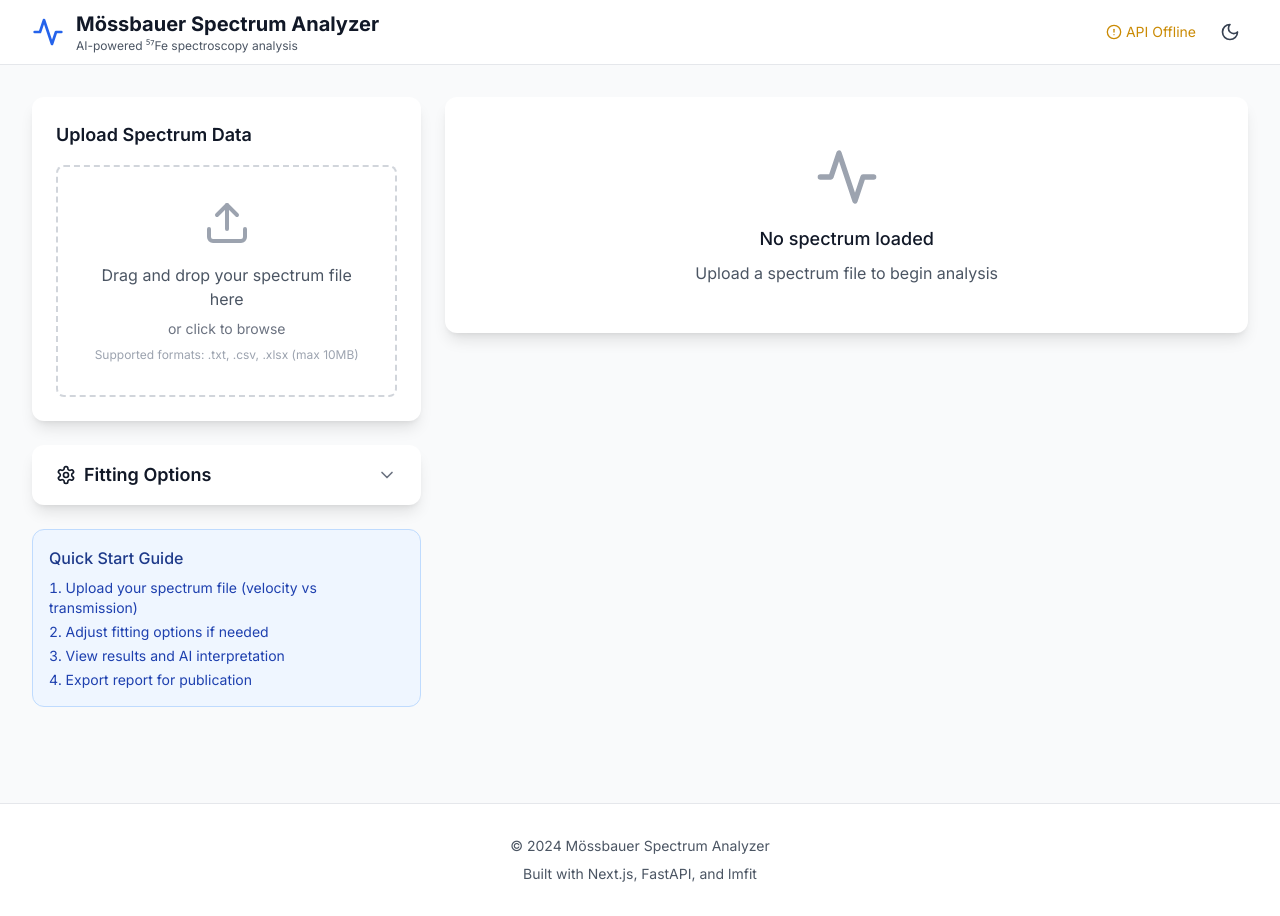
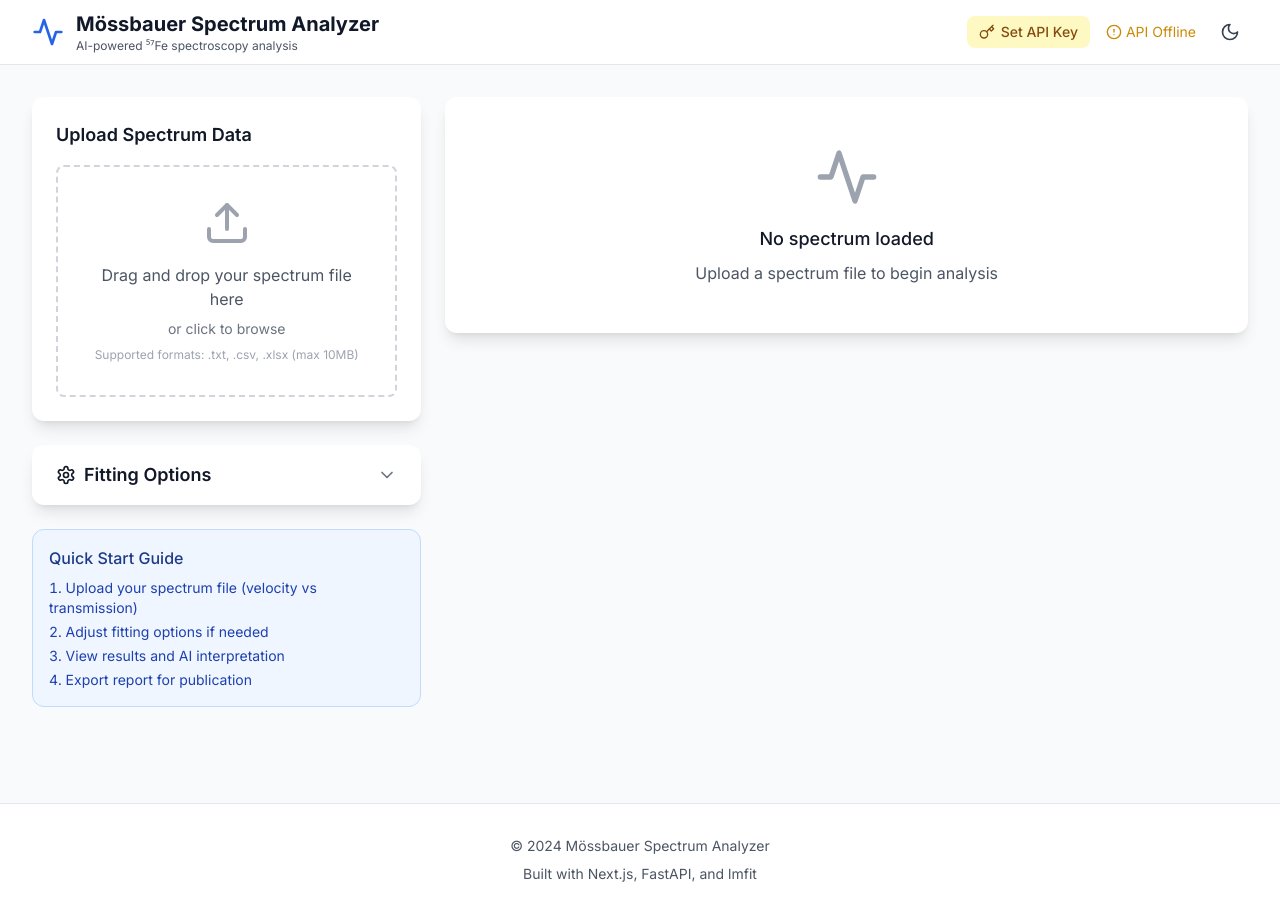
Before and after one commit to jgraziolaVU/Yeonni1MB, a Next.js app in the folder frontend/: page / in a window 1280 px wide. Built offline with nearby package versions, Linux system fonts and the light colour scheme; no server answers.

Commit message:
Update index.tsx

```diff
--- a/frontend/src/pages/index.tsx
+++ b/frontend/src/pages/index.tsx
@@ -1,12 +1,13 @@
 import React, { useState, useEffect } from 'react';
 import Head from 'next/head';
-import { Moon, Sun, Activity, AlertCircle, Loader2 } from 'lucide-react';
+import { Moon, Sun, Activity, AlertCircle, Loader2, Key } from 'lucide-react';
 import toast, { Toaster } from 'react-hot-toast';
 import clsx from 'clsx';
 
 import { FileUpload } from '../components/FileUpload';
 import { FittingOptions } from '../components/FittingOptions';
 import { ResultsView } from '../components/ResultsView';
+import { ApiKeyModal } from '../components/ApiKeyModal';
 import { api, AnalysisOptions, AnalysisResponse } from '../utils/api';
 
 export default function Home() {
@@ -16,6 +17,8 @@ export default function Home() {
   const [results, setResults] = useState<AnalysisResponse | null>(null);
   const [showOptions, setShowOptions] = useState(false);
   const [isHealthy, setIsHealthy] = useState(true);
+  const [hasApiKey, setHasApiKey] = useState(false);
+  const [showApiKeyModal, setShowApiKeyModal] = useState(false);
 
   const [analysisOptions, setAnalysisOptions] = useState<AnalysisOptions>({
     model_type: 'lorentzian',
@@ -23,9 +26,10 @@ export default function Home() {
     baseline_correction: true,
   });
 
-  // Check API health on mount
+  // Check API health and API key on mount
   useEffect(() => {
     api.checkHealth().then(setIsHealthy);
+    api.checkApiKey().then(setHasApiKey);
   }, []);
 
   // Apply dark mode class to body
@@ -41,6 +45,14 @@ export default function Home() {
     if (!file) {
       setSelectedFile(null);
       setResults(null);
+      return;
+    }
+
+    // Check if API key is set before analyzing
+    if (!hasApiKey) {
+      setSelectedFile(file);
+      setShowApiKeyModal(true);
+      toast.error('Please set your Anthropic API key first');
       return;
     }
 
@@ -62,6 +74,17 @@ export default function Home() {
       console.error('Analysis error:', error);
     } finally {
       setIsLoading(false);
+    }
+  };
+
+  const handleSetApiKey = async (apiKey: string) => {
+    await api.setApiKey(apiKey);
+    setHasApiKey(true);
+    toast.success('API key set successfully!');
+
+    // If there's a file waiting to be analyzed, analyze it now
+    if (selectedFile) {
+      await handleFileSelect(selectedFile);
     }
   };
 
@@ -100,6 +123,12 @@ export default function Home() {
           }}
         />
 
+        <ApiKeyModal
+          isOpen={showApiKeyModal}
+          onClose={() => setShowApiKeyModal(false)}
+          onSubmit={handleSetApiKey}
+        />
+
         {/* Header */}
         <header className="border-b border-gray-200 dark:border-gray-800 bg-white dark:bg-gray-800/50 backdrop-blur-sm sticky top-0 z-10">
           <div className="max-w-7xl mx-auto px-4 sm:px-6 lg:px-8">
@@ -117,6 +146,19 @@ export default function Home() {
               </div>
 
               <div className="flex items-center space-x-4">
+                {!hasApiKey && (
+                  <button
+                    onClick={() => setShowApiKeyModal(true)}
+                    className={clsx(
+                      'flex items-center px-3 py-1.5 rounded-lg text-sm font-medium',
+                      'bg-yellow-100 dark:bg-yellow-900/30 text-yellow-800 dark:text-yellow-200',
+                      'hover:bg-yellow-200 dark:hover:bg-yellow-900/50 transition-colors'
+                    )}
+                  >
+                    <Key className="w-4 h-4 mr-1.5" />
+                    Set API Key
+                  </button>
+                )}
                 {!isHealthy && (
                   <div className="flex items-center text-yellow-600 dark:text-yellow-400 text-sm">
                     <AlertCircle className="w-4 h-4 mr-1" />
```
